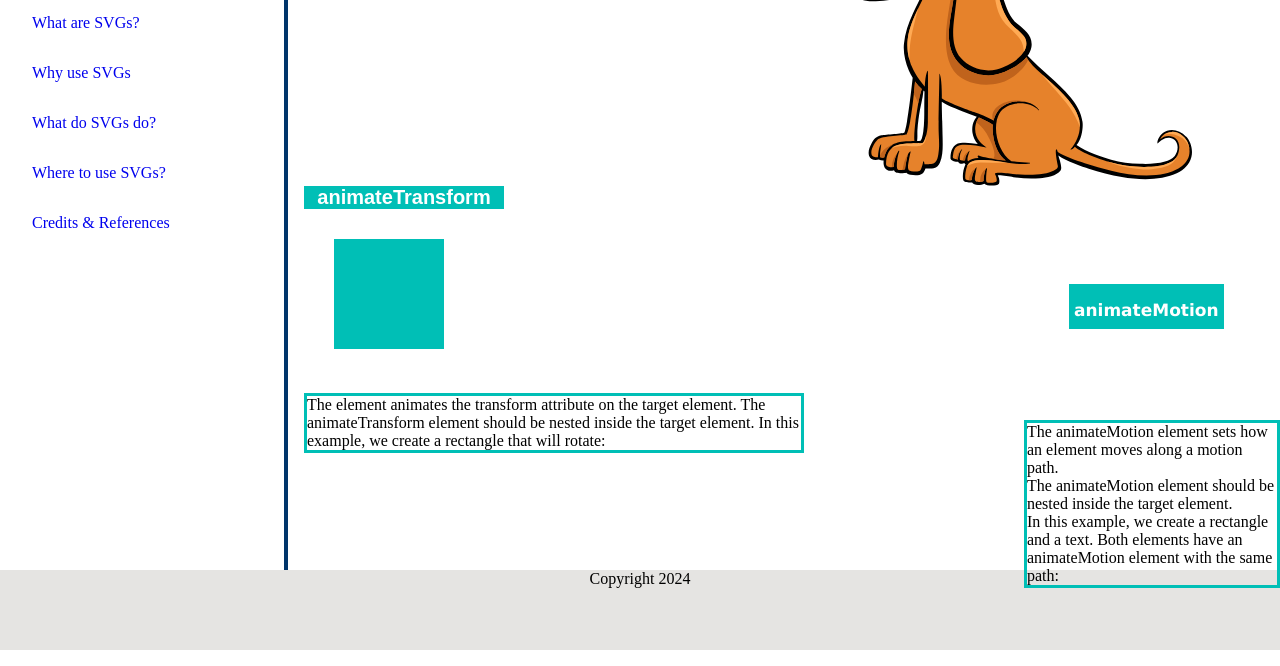
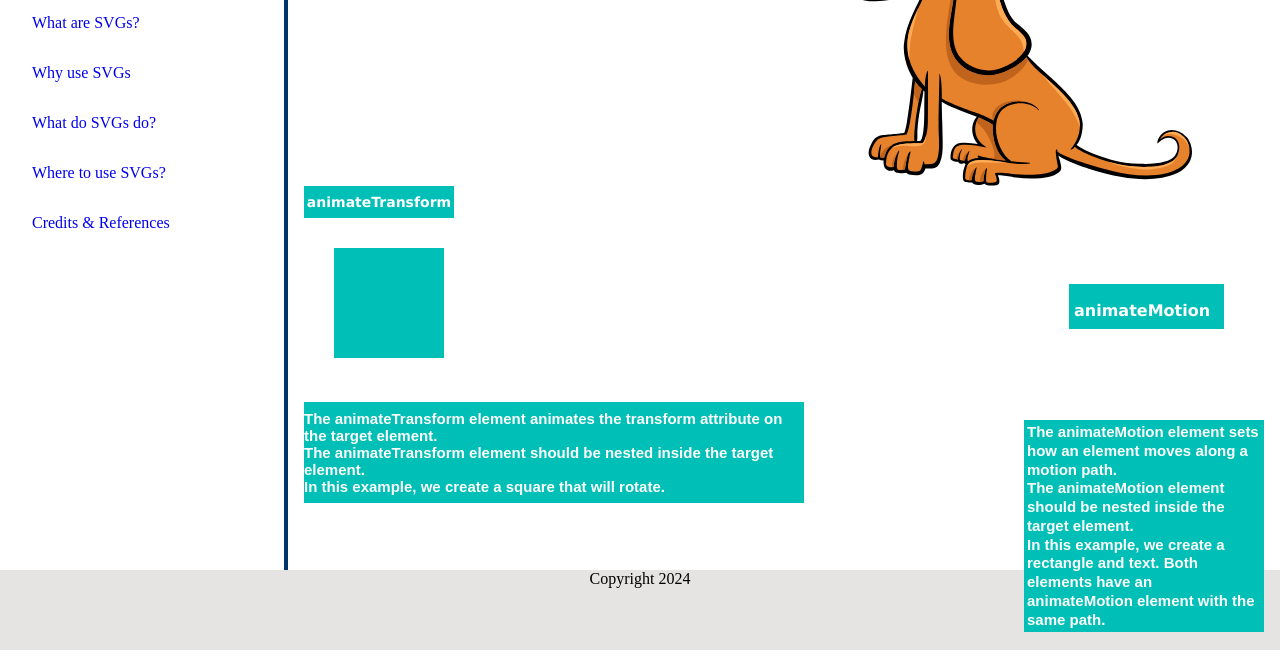
Before and after one commit to HawHawTan/Web-2--project-1, a plain HTML site: page index.html in a window 1280 px wide. Shown: the part 134-800 px from the top of the page. Drawn offline with Linux system fonts and the light colour scheme.

Commit message:
Fixed animation text + some css

```diff
--- a/index.html
+++ b/index.html
@@ -142,7 +142,7 @@
               <text
                 x="50"
                 y="50"
-                style="font-family: Verdana; font-size: 17"
+                style="font-family: Verdana; font-size: 16"
                 id="animate-text"
               >
                 animateMotion
@@ -154,15 +154,13 @@
                 />
               </text>
             </svg>
-            <p id="motion-p">The animateMotion element sets how an element moves along a motion path.<br>
-
+            <p>The animateMotion element sets how an element moves along a motion path.<br>
               The animateMotion element should be nested inside the target element.<br>
-
-              In this example, we create a rectangle and a text. Both elements have an animateMotion element with the same path:</p>
+              In this example, we create a rectangle and text. Both elements have an animateMotion element with the same path.</p>
           </section>
 
           <section id="section-transform">
-            <h2>animateTransform</h2>
+            <p id="transform-title">animateTransform</p>
             <svg width="200" height="180" xmlns="http://www.w3.org/2000/svg">
               <rect x="30" y="30" height="110" width="110" id="transform-box">
                 <animateTransform
@@ -176,13 +174,10 @@
                 />
               </rect>
             </svg>
-            <p id="transform-p">The <animateTransform> element animates the transform attribute on the target element.
-
-              The animateTransform element should be nested inside the target element.
-
-              In this example, we create a rectangle that will rotate:
-
-              </p>
+            <p id="transform-text">The animateTransform element animates the transform attribute on the target element.<br>
+              The animateTransform element should be nested inside the target element. <br>
+              In this example, we create a square that will rotate.
+              <p>
           </section>
 
         </section>
--- a/style.css
+++ b/style.css
@@ -102,21 +102,32 @@ main {
   padding-left: 1rem;
 }
 
-#section-transform h2{
+#transform-title{
+    background-color: #00bfb6;
+    width: 150px;
+    color: white;
+    font-family: verdana;
+    font-weight: bold;
+    padding-bottom: 8px;
+    padding-top: 8px;
+    font-size: 14px;
+    text-align: center;
+}
+
+
+#transform-text{
   background-color: #00bfb6;
-  width: 200px;
-  text-align: center;
+  width: 500px;
   color: white;
   font-family: arial;
   font-weight: bold;
-  font-size: 20px;
+  font-size: 15px;
+  padding-top: 8px;
+  padding-bottom: 8px;.
+  line-height: 1.25;
+
+
 }
-
-#transform-p{
-  width: 500px;
-  border: #00bfb6 solid 3px;
-}
-
 
 #section-animate {
     margin-top: 5rem;
@@ -131,6 +142,20 @@ main {
     font-family: arial;
     text-align: center;
     font-weight: bold;
+    font-size: 17px;
+}
+
+#section-animate p{
+    border: #00bfb6 solid 3px;
+    margin-right: 1rem;
+    background-color: #00bfb6;
+    line-height: 1.25;
+    width: 400px;
+    color: white;
+    font-family: arial;
+    font-weight: bold;
+    width: auto;
+    font-size: 15px;
 }
 
 #animate-box {
@@ -141,10 +166,7 @@ main {
     fill: #00bfb6;
 }
 
-#motion-p{
-  border: #00bfb6 solid 3px;
-  text-align: left;
-}
+
 /* Animate done */
 
 #doggo {
```
